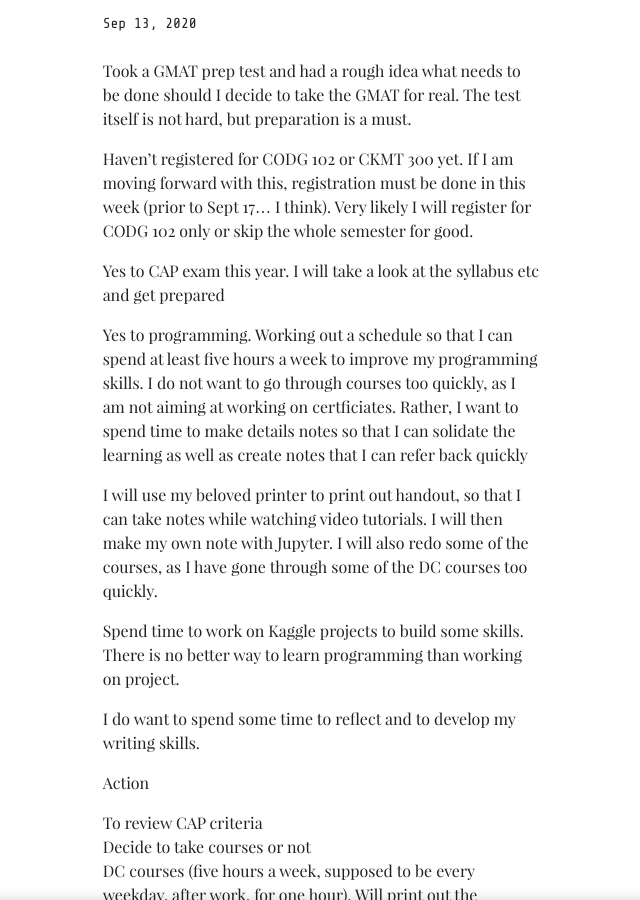
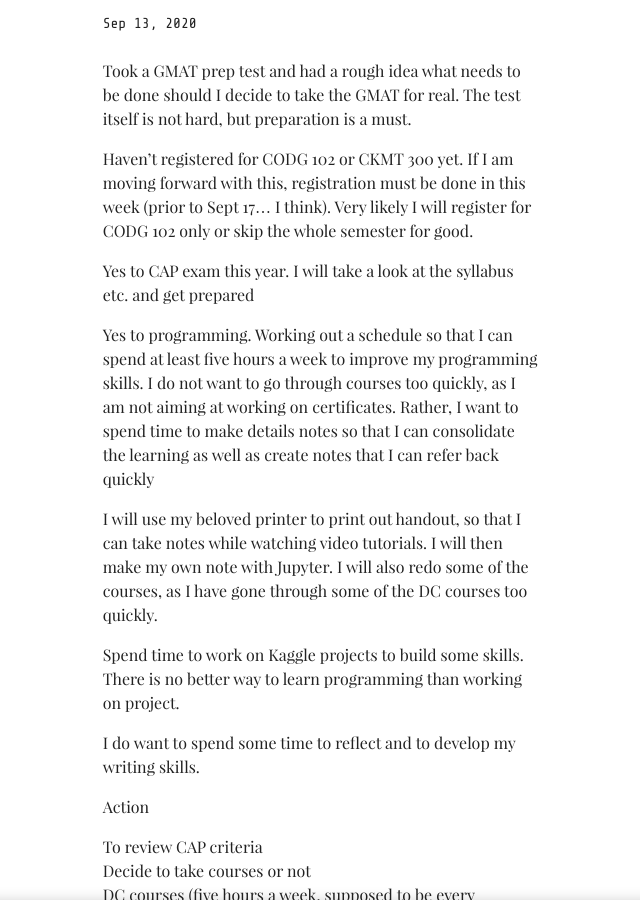
Before and after one commit to josiechoi/josiechoi.github.io, a Jekyll site: the page built from _posts/2020-09-13-newblog.md, in a window 1280 px wide and 900 px high, scrolled down 330 px. Shown: the whole window, without its empty margins (319-959 px from the left). Built offline with Jekyll 4.4.1, drawn with Linux system fonts in a browser that asks for light colours; some web fonts are replaced.

Commit message:
minor edit

```diff
--- a/_posts/2020-09-13-newblog.md
+++ b/_posts/2020-09-13-newblog.md
@@ -8,9 +8,9 @@ author: "Josephine Choi"
 
 - Haven't registered for CODG 102 or CKMT 300 yet. If I am moving forward with this, registration must be done in this week (prior to Sept 17... I think). Very likely I will register for CODG 102 only or skip the whole semester for good.
 
-- Yes to CAP exam this year. I will take a look at the syllabus etc and get prepared
+- Yes to CAP exam this year. I will take a look at the syllabus etc. and get prepared
 
-- Yes to programming. Working out a schedule so that I can spend at least five hours a week to improve my programming skills. I do not want to go through courses too quickly, as I am not aiming at working on certficiates. Rather, I want to spend time to make details notes so that I can solidate the learning as well as create notes that I can refer back quickly
+- Yes to programming. Working out a schedule so that I can spend at least five hours a week to improve my programming skills. I do not want to go through courses too quickly, as I am not aiming at working on certificates. Rather, I want to spend time to make details notes so that I can consolidate the learning as well as create notes that I can refer back quickly
 
 - I will use my beloved printer to print out handout, so that I can take notes while watching video tutorials. I will then make my own note with Jupyter. I will also redo some of the courses, as I have gone through some of the DC courses too quickly.
 
```
Also changed, not shown: _posts/2020-04-10-new-blog.md (+1 -1 lines), _posts/2020-09-24-new-blog.md (+2 -2 lines), _posts/2020-10-10-new-blog.md (+1 -1 lines), _posts/2020-note-for-creating-package-new-blog.md (deleted, +0 -53 lines).
